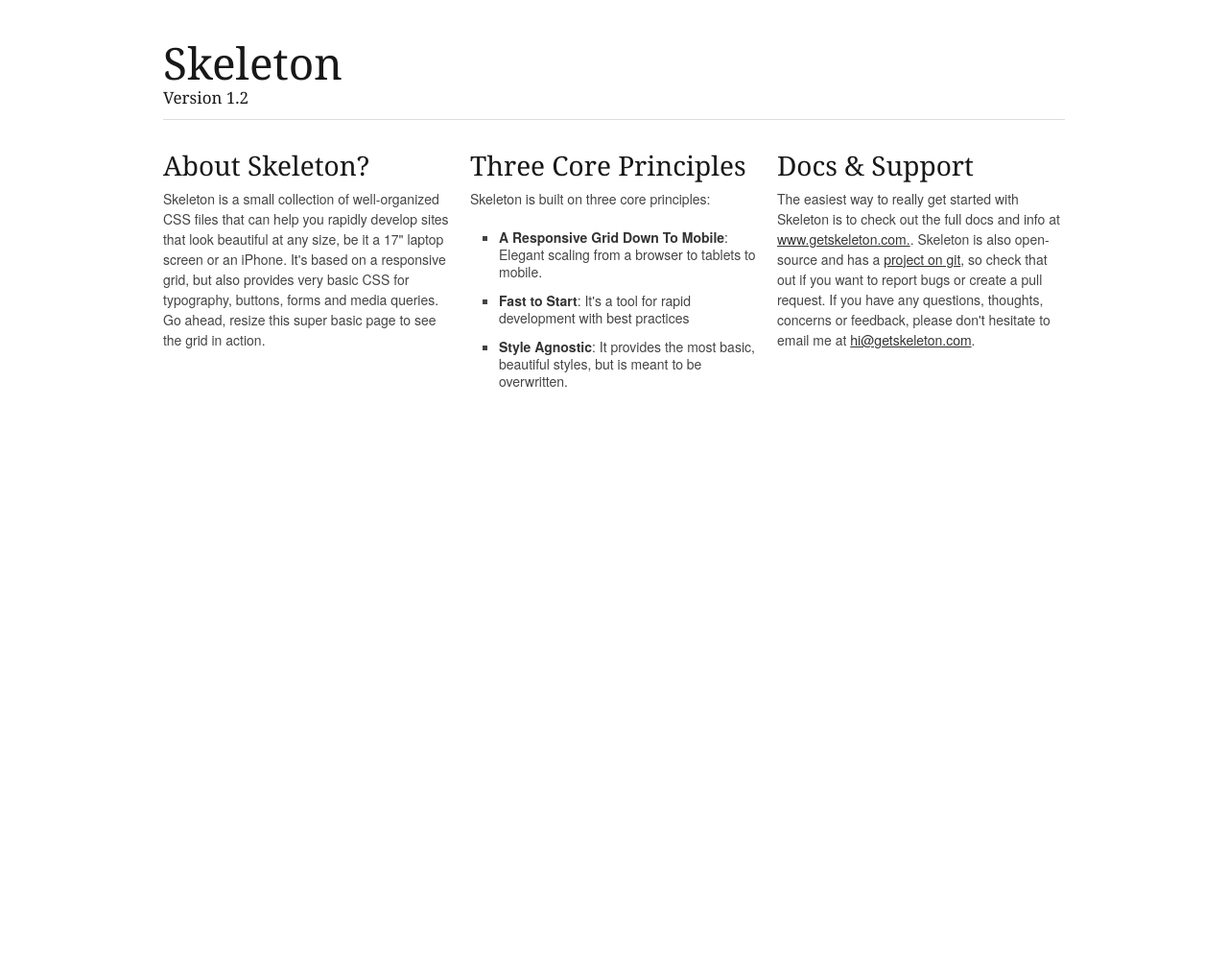
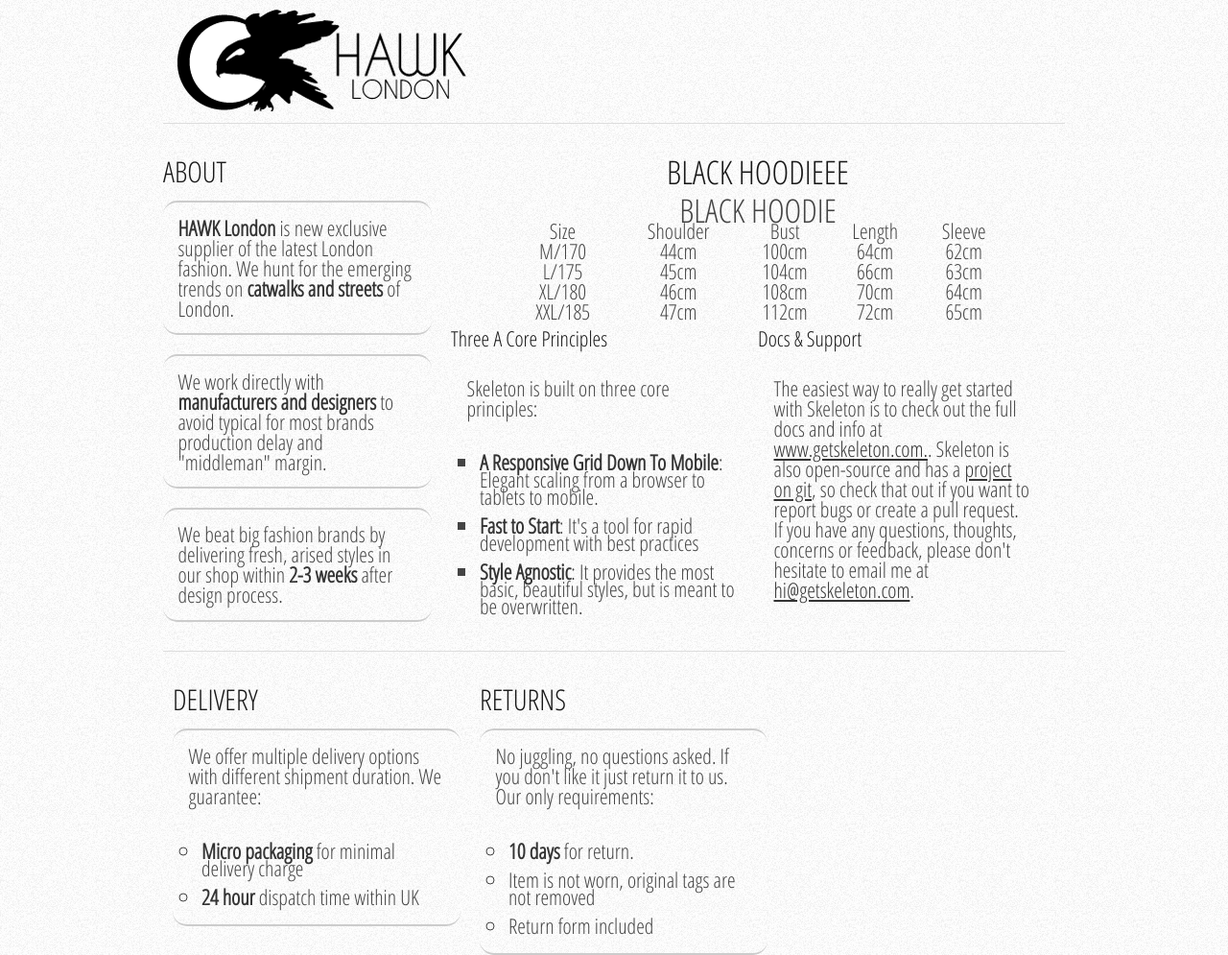
Before and after one commit to retrobot/ebaytemplate, a website: page index.html in a window 1280 px wide. Shown: the whole page at 96% size. Before the commit the page ends 800 px from the top, so only its background shows below. Drawn offline with Linux system fonts and the light colour scheme.

Commit message:
Add logo, fill up index file

```diff
--- a/Gruntfile.js
+++ b/Gruntfile.js
@@ -29,12 +29,17 @@
       }
     },
     watch: {
-	options: {
-	  livereload: true,
-	},
-	html: {
-          files: ['./app/design/frontend/**/*.{phtml,xml}','./skin/**/*.css','!node_modules/**/*.*'],
+      options: {
+        livereload: true,
       },
+      html: {
+        files: ['./**/*.{phtml,xml,html}','./**/*.css','!node_modules/**/*.*'],
+      },
+      sass: {
+        files: ['sass/*.{scss,sass}'],
+        tasks: ['compass:dist'],
+      },
+
     },
   // image minification settings
     imagemin: {
--- a/index.html
+++ b/index.html
@@ -8,13 +8,20 @@
 	<!-- Basic Page Needs
   ================================================== -->
 	<meta charset="utf-8">
-	<title>Your Page Title Here :)</title>
+	<title>Hawk London apparel</title>
 	<meta name="description" content="">
 	<meta name="author" content="">
 
 	<!-- Mobile Specific Metas
   ================================================== -->
 	<meta name="viewport" content="width=device-width, initial-scale=1, maximum-scale=1">
+
+	<!-- JavaScript
+  ================================================== -->
+
+	<script src="//use.edgefonts.net/raleway:n1;josefin-sans:n1,i1,n3,i3,n4,i4,n6,i6,n7,i7.js"></script>
+	<link href='http://fonts.googleapis.com/css?family=Open+Sans+Condensed:300' rel='stylesheet' type='text/css'>
+
 
 	<!-- CSS
   ================================================== -->
@@ -23,6 +30,8 @@
 	<!--[if lt IE 9]>
 		<script src="http://html5shim.googlecode.com/svn/trunk/html5.js"></script>
 	<![endif]-->
+
+
 
 	<!-- Favicons
 	================================================== -->
@@ -43,16 +52,68 @@
 
 	<div class="container">
 		<div class="sixteen columns">
-			<h1 class="remove-bottom" style="margin-top: 40px">Skeleton</h1>
-			<h5>Version 1.2</h5>
+			<div class="six columns">
+				<div class="logo">
+					<img src="./images/logo_300LD.png" alt="Hawk London logo">
+				</div>
+				<!-- <h1 class="remove-bottom" style="margin-top: 40px">Hawk London g</h1> -->
+			</div>
 			<hr />
 		</div>
-		<div class="one-third column">
-			<h3>About Skeleton?</h3>
-			<p>Skeleton is a small collection of well-organized CSS files that can help you rapidly develop sites that look beautiful at any size, be it a 17" laptop screen or an iPhone. It's based on a responsive grid, but also provides very basic CSS for typography, buttons, forms and media queries. Go ahead, resize this super basic page to see the grid in action.</p>
+		<div class="five columns boxinfo">
+				<h2>About</h2>
+				<div class="boxinfo"></div>
+
+				<p class="infopara"><strong>HAWK London</strong> is new exclusive supplier of the latest London fashion. We hunt for the emerging trends on <strong>catwalks and streets</strong> of London.
+				</p>
+				<p class="infopara">We work directly with <strong>manufacturers and designers</strong> to avoid typical for most brands production delay and "middleman" margin. </p>
+				<p class="infopara">We beat big fashion brands by delivering fresh, arised styles in our shop within <strong>2-3 weeks</strong> after design process. </p>
+		</div>
+		<div class="nine columns offset-by-one">
+			<h2 class="item-title">Black Hoodieee</h2>
+			<div class="item-title">
+				Black Hoodie
+			</div>
+			<table class="size-guide">
+			    <tr>
+			        <td>Size</td>
+			        <td>Shoulder</td>
+			        <td>Bust</td>
+			        <td>Length</td>
+			        <td>Sleeve</td>
+			    </tr>
+			    <tr>
+			        <td>M/170</td>
+			        <td>44cm</td>
+			        <td>100cm</td>
+			        <td>64cm</td>
+			        <td>62cm</td>
+			    </tr>
+			    <tr>
+			        <td>L/175</td>
+			        <td>45cm</td>
+			        <td>104cm</td>
+			        <td>66cm</td>
+			        <td>63cm</td>
+			    </tr>
+			    <tr>
+			        <td>XL/180</td>
+			        <td>46cm</td>
+			        <td>108cm</td>
+			        <td>70cm</td>
+			        <td>64cm</td>
+			    </tr>
+			    <tr>
+			        <td>XXL/185</td>
+			        <td>47cm</td>
+			        <td>112cm</td>
+			        <td>72cm</td>
+			        <td>65cm</td>
+			    </tr>
+			</table>
 		</div>
 		<div class="one-third column">
-			<h3>Three Core Principles</h3>
+			<h3>Three A Core Principles</h3>
 			<p>Skeleton is built on three core principles:</p>
 			<ul class="square">
 				<li><strong>A Responsive Grid Down To Mobile</strong>: Elegant scaling from a browser to tablets to mobile.</li>
@@ -65,6 +126,35 @@
 			<p>The easiest way to really get started with Skeleton is to check out the full docs and info at <a href="http://www.getskeleton.com">www.getskeleton.com.</a>. Skeleton is also open-source and has a <a href="https://github.com/dhgamache/skeleton">project on git</a>, so check that out if you want to report bugs or create a pull request. If you have any questions, thoughts, concerns or feedback, please don't hesitate to email me at <a href="mailto:hi@getskeleton.com">hi@getskeleton.com</a>.</p>
 		</div>
 
+		<div class="sixteen columns">
+			<hr />
+			<div class="one-third column boxinfo">
+				<h2>Delivery</h2>
+				<div class="infopara">
+				<p>
+					We offer multiple delivery options with different shipment duration. We guarantee:
+				</p>
+					<ul class="lister">
+						<li><strong>Micro packaging</strong> for minimal delivery charge</li>
+						<li><strong>24 hour</strong> dispatch time within UK</li>
+					</ul>
+				</div>
+			</div>
+			<div class="one-third column boxinfo">
+				<h2>Returns</h2>
+				<div class="infopara">
+					<p>No juggling, no questions asked. If you don't like it just return it to us. Our only requirements:
+					</p>
+					<ul class="lister">
+						<li><strong>10 days</strong> for return.</li>
+						<li>Item is not worn, original tags are not removed</li>
+						<li>Return form included</li>
+					</ul>
+				</div>
+			</div>
+			<div class="one-third column"></div>
+		</div>
+
 	</div><!-- container -->
 
 
--- a/sass/_layout.scss
+++ b/sass/_layout.scss
@@ -16,6 +16,62 @@
 
 /* #Site Styles
 ================================================== */
+body {
+	background-image: url('../images/onoiso.png');
+	// background: black;
+}
+body,
+h1,h2,h3,h4,h5,h6 {
+	font-family: 'Open Sans Condensed', sans-serif;
+	font-size:22px;
+}
+.logo {
+	margin: 3% 0;
+}
+
+p {
+	padding: 5.5%;
+}
+
+.boxinfo {
+	font-size: 22px;
+	font-weight: 400;
+}
+h2 {
+	@extend .boxinfo;
+	font-size: 30px;
+	font-weight: 900px;
+	text-transform: uppercase;
+}
+
+.item-title {
+	@extend .boxinfo;
+	font-size: 34px;
+	text-transform:uppercase;
+	text-align: center;
+}
+
+.infopara {
+	border: solid #ccc;
+	border-width: 2px 0;
+	@include border-radius(15px);
+}
+	// background: black;
+
+
+.lister {
+	padding: 0 10%;
+	li {
+		list-style-type: circle;
+	}
+}
+
+.size-guide {
+	width: 100%;
+	tr {
+		text-align:center;
+	}
+}
 
 /* #Page Styles
 ================================================== */
--- a/sass/styles.scss
+++ b/sass/styles.scss
@@ -1,3 +1,5 @@
+@import "compass";
+@import "compass/css3";
 @import "_base";
 @import "_layout";
 @import "_skeleton";
```
Also changed, not shown: css/styles.css, images/logo_230.png (added), images/logo_300.png (added), images/logo_300L.png (added), images/logo_300LD.png (added), images/noisy.png (added), images/noisy_@2X.png (added), images/onoiso.png (added), images/readme.txt (added), 1 other file.
